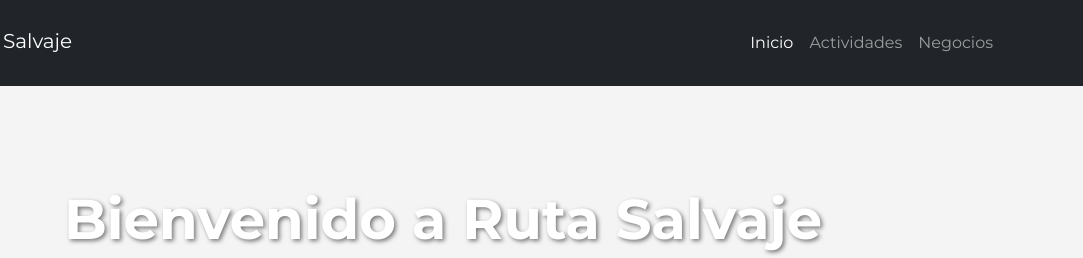
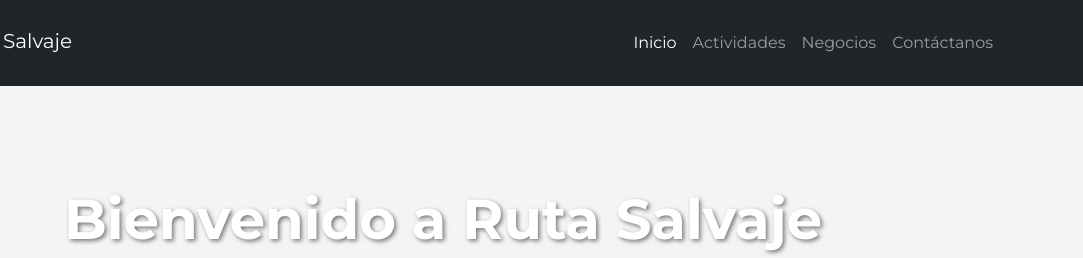
Before and after one commit to Bisangel2006/Ruta_Salvaje, a plain HTML site: page index.html in a window 1280 px wide. Shown: the top 258 px of the page, 197-1280 px from the left. Drawn offline with nearby package versions, Linux system fonts and the light colour scheme.

Commit message:
Add 'Contáctanos' link to navigation menu

```diff
--- a/index.html
+++ b/index.html
@@ -43,6 +43,9 @@
                     </li>
                     <li class="nav-item">
                         <a class="nav-link" href="page/negocios.html">Negocios</a>
+                    </li>
+                    <li class="nav-item">
+                        <a class="nav-link" href="page/Contacto.html">Contáctanos</a>
                     </li>
                 </ul>
             </div>
```
